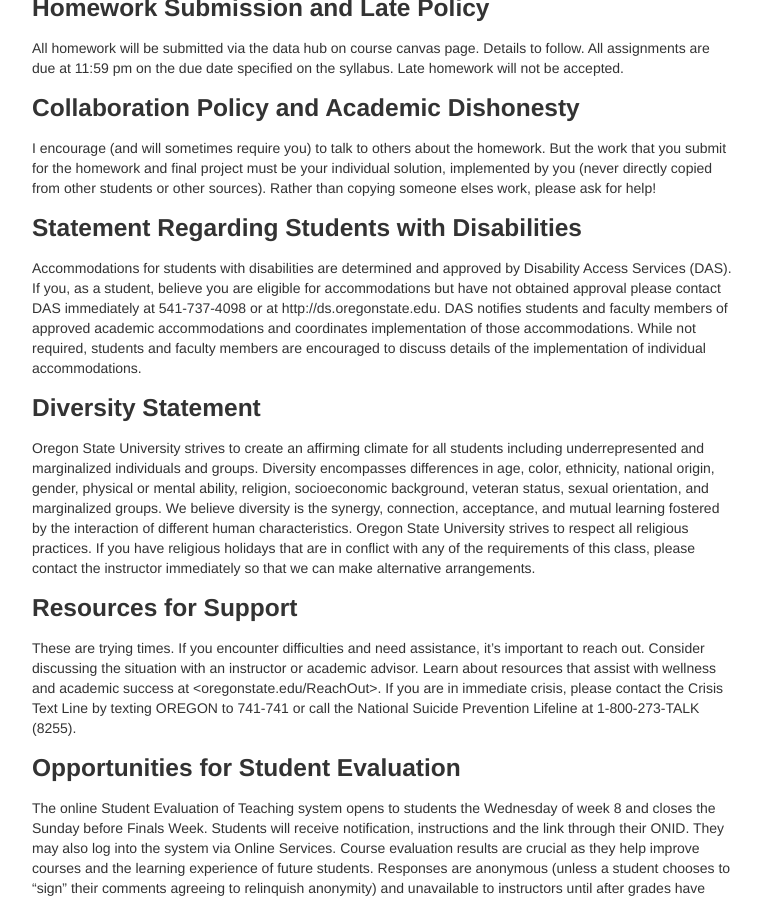
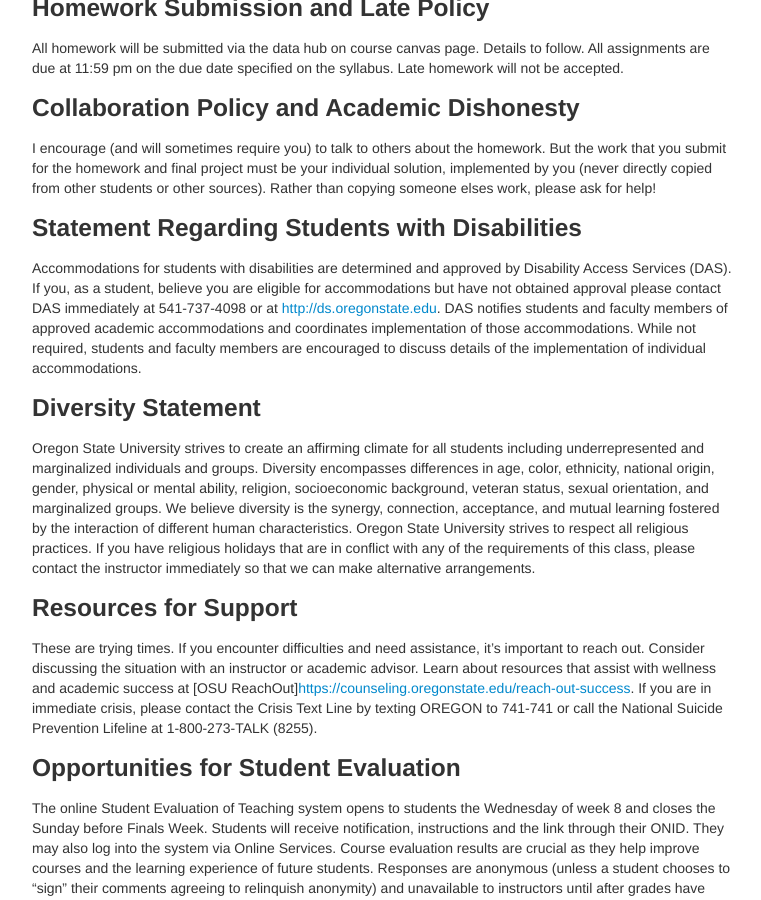
Before and after one commit to timothylwarren/bds311-sp21, a Jekyll site: the page built from syllabus.md, in a window 1280 px wide and 900 px high, scrolled down 1434 px. Shown: the whole window, without its empty margins (258-1019 px from the left). Built offline with Jekyll 4.4.1, drawn with Linux system fonts in a browser that asks for light colours; our own code applies the rules of GitHub Pages for plain Markdown files.

Commit message:
updated syllabus

```diff
--- a/syllabus.md
+++ b/syllabus.md
@@ -83,7 +83,7 @@ I encourage (and will sometimes require you) to talk to others about the homewor
 
 ### Statement Regarding Students with Disabilities
 
-Accommodations for students with disabilities are determined and approved by Disability Access Services (DAS). If you, as a student, believe you are eligible for accommodations but have not obtained approval please contact DAS immediately at 541-737-4098 or at http://ds.oregonstate.edu. DAS notifies students and faculty members of approved academic accommodations and coordinates implementation of those accommodations. While not required, students and faculty members are encouraged to discuss details of the implementation of individual accommodations.
+Accommodations for students with disabilities are determined and approved by Disability Access Services (DAS). If you, as a student, believe you are eligible for accommodations but have not obtained approval please contact DAS immediately at 541-737-4098 or at <http://ds.oregonstate.edu>. DAS notifies students and faculty members of approved academic accommodations and coordinates implementation of those accommodations. While not required, students and faculty members are encouraged to discuss details of the implementation of individual accommodations.
 
 ### Diversity Statement
 
@@ -94,7 +94,7 @@ Oregon State University strives to respect all religious practices. If you have
 
 ### Resources for Support
 
-These are trying times. If you encounter difficulties and need assistance, it’s important to reach out. Consider discussing the situation with an instructor or academic advisor. Learn about resources that assist with wellness and academic success at <oregonstate.edu/ReachOut>. If you are in immediate crisis, please contact the Crisis Text Line by texting OREGON to 741-741 or call the National Suicide Prevention Lifeline at 1-800-273-TALK (8255).
+These are trying times. If you encounter difficulties and need assistance, it’s important to reach out. Consider discussing the situation with an instructor or academic advisor. Learn about resources that assist with wellness and academic success at [OSU ReachOut]<https://counseling.oregonstate.edu/reach-out-success>. If you are in immediate crisis, please contact the Crisis Text Line by texting OREGON to 741-741 or call the National Suicide Prevention Lifeline at 1-800-273-TALK (8255).
 
 
 ### Opportunities for Student Evaluation
```
